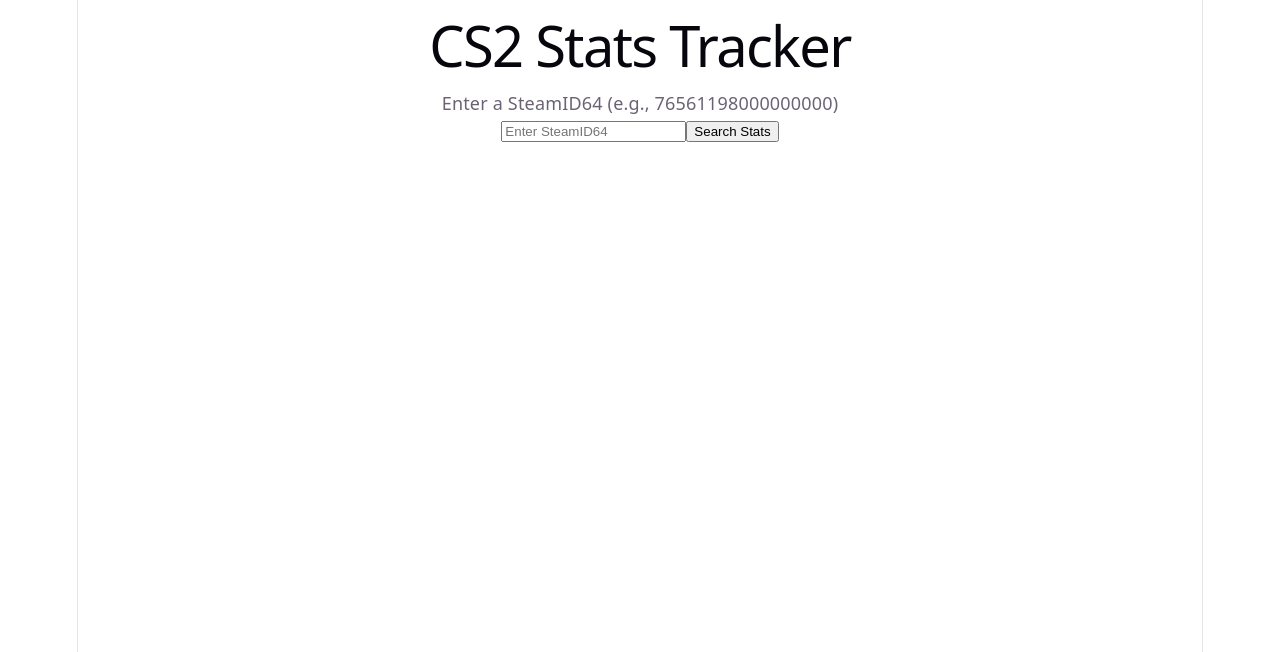
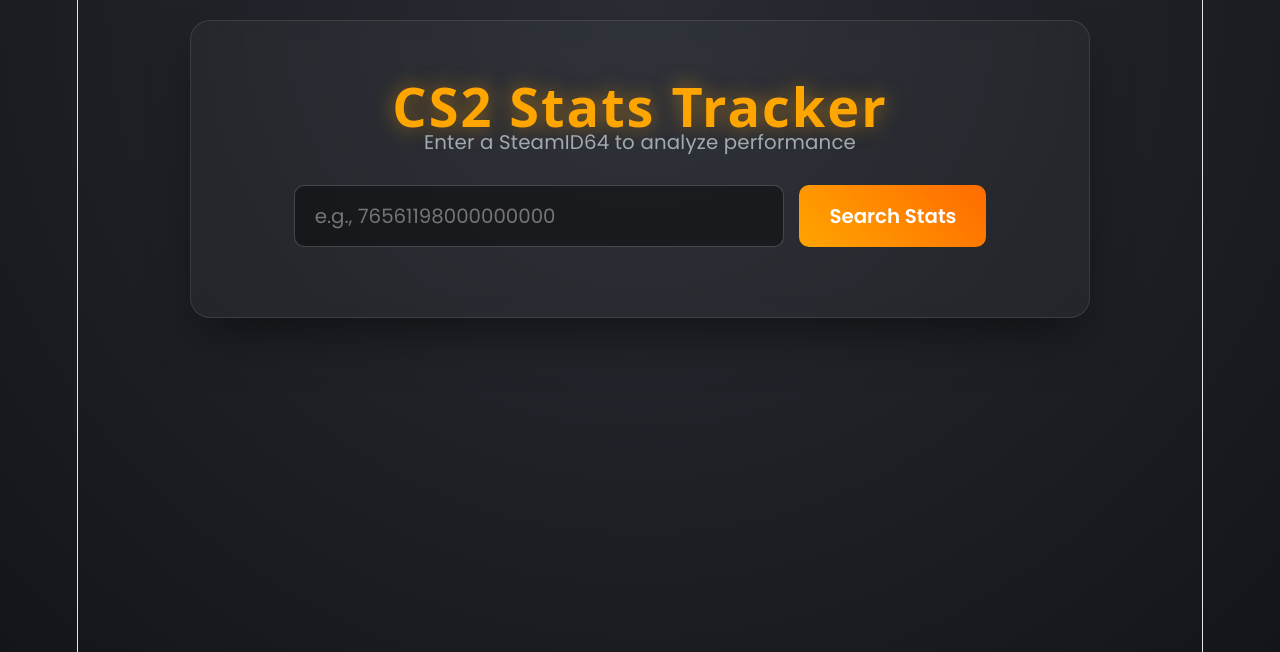
Before and after one commit to vthish/CS2-stats-tracker, a React (Vite) app: page / in a window 1280 px wide. Shown: the top 652 px of the page. Built offline with nearby package versions, Linux system fonts and the light colour scheme.

Commit message:
UI Upgrade: Added Glassmorphism, Animations and Loading State

```diff
--- a/src/App.css
+++ b/src/App.css
@@ -1,184 +1,197 @@
-.counter {
-  font-size: 16px;
-  padding: 5px 10px;
-  border-radius: 5px;
-  color: var(--accent);
-  background: var(--accent-bg);
-  border: 2px solid transparent;
-  transition: border-color 0.3s;
-  margin-bottom: 24px;
+/* Add Google Fonts*/
+@import url('https://fonts.googleapis.com/css2?family=Poppins:wght@400;600;800&display=swap');
 
-  &:hover {
-    border-color: var(--accent-border);
+* {
+  box-sizing: border-box;
+  margin: 0;
+  padding: 0;
+  font-family: 'Poppins', sans-serif;
+}
+
+body {
+  /* Dark Theme */
+  background: radial-gradient(circle at top, #2a2d34 0%, #101216 100%);
+  color: #ffffff;
+  min-height: 100vh;
+  display: flex;
+  justify-content: center;
+  align-items: center;
+}
+
+.app-wrapper {
+  width: 100%;
+  padding: 20px;
+  display: flex;
+  justify-content: center;
+}
+
+/* Glassmorphism Effect එක */
+.app-container {
+  background: rgba(255, 255, 255, 0.03);
+  backdrop-filter: blur(10px);
+  border: 1px solid rgba(255, 255, 255, 0.1);
+  border-radius: 20px;
+  padding: 40px;
+  width: 100%;
+  max-width: 900px;
+  box-shadow: 0 25px 50px -12px rgba(0, 0, 0, 0.5);
+  text-align: center;
+}
+
+/* Title Glow Effect */
+.title-glow {
+  font-size: 3rem;
+  font-weight: 800;
+  color: #ffa500; /* CS2 Orange color */
+  text-shadow: 0 0 20px rgba(255, 165, 0, 0.5);
+  margin-bottom: 10px;
+  letter-spacing: 2px;
+}
+
+.subtitle {
+  color: #a0aab2;
+  margin-bottom: 30px;
+  font-size: 1.1rem;
+}
+
+/* Search Box & Button */
+.search-box {
+  display: flex;
+  gap: 15px;
+  justify-content: center;
+  margin-bottom: 30px;
+}
+
+.search-box input {
+  padding: 15px 20px;
+  font-size: 1.1rem;
+  border-radius: 10px;
+  border: 1px solid rgba(255, 255, 255, 0.2);
+  background: rgba(0, 0, 0, 0.4);
+  color: white;
+  width: 60%;
+  outline: none;
+  transition: border-color 0.3s ease;
+}
+
+.search-box input:focus {
+  border-color: #ffa500;
+}
+
+.search-box button {
+  padding: 15px 30px;
+  font-size: 1.1rem;
+  font-weight: 600;
+  border-radius: 10px;
+  border: none;
+  background: linear-gradient(45deg, #ffa500, #ff6b00);
+  color: white;
+  cursor: pointer;
+  transition: transform 0.2s ease, box-shadow 0.2s ease;
+}
+
+.search-box button:hover:not(:disabled) {
+  transform: translateY(-2px);
+  box-shadow: 0 10px 20px rgba(255, 165, 0, 0.4);
+}
+
+.search-box button:disabled {
+  background: #555;
+  cursor: not-allowed;
+  transform: none;
+  box-shadow: none;
+}
+
+/* Error Message */
+.error-message {
+  color: #ff4757;
+  background: rgba(255, 71, 87, 0.1);
+  padding: 15px;
+  border-radius: 10px;
+  border: 1px solid rgba(255, 71, 87, 0.3);
+  margin-bottom: 20px;
+}
+
+/* Stats Cards Grid */
+.stats-container h2 {
+  margin-bottom: 25px;
+  color: #e2e8f0;
+  font-weight: 600;
+  border-bottom: 2px solid rgba(255, 255, 255, 0.1);
+  padding-bottom: 10px;
+  display: inline-block;
+}
+
+.stats-grid {
+  display: grid;
+  grid-template-columns: repeat(auto-fit, minmax(200px, 1fr));
+  gap: 20px;
+}
+
+/* Cards Animation & Styling */
+.stat-card {
+  background: rgba(20, 22, 28, 0.8);
+  padding: 20px;
+  border-radius: 15px;
+  border-left: 4px solid #ffa500;
+  display: flex;
+  flex-direction: column;
+  transition: all 0.3s ease;
+  position: relative;
+  overflow: hidden;
+}
+
+.stat-card:hover {
+  transform: translateY(-8px) scale(1.02);
+  box-shadow: 0 15px 30px rgba(0, 0, 0, 0.4);
+  border-left-color: #00e5ff; /* Blue accent on hover */
+}
+
+.stat-name {
+  font-size: 0.85rem;
+  color: #8b9bb4;
+  margin-bottom: 10px;
+  font-weight: 600;
+}
+
+.stat-value {
+  font-size: 1.8rem;
+  font-weight: 800;
+  color: #ffffff;
+}
+
+/* Fade In Animation */
+.fade-in {
+  animation: fadeIn 0.8s ease-out forwards;
+}
+
+@keyframes fadeIn {
+  from { opacity: 0; transform: translateY(20px); }
+  to { opacity: 1; transform: translateY(0); }
+}
+
+/* Loading Spinner */
+.loader {
+  border: 4px solid rgba(255, 255, 255, 0.1);
+  border-top: 4px solid #ffa500;
+  border-radius: 50%;
+  width: 40px;
+  height: 40px;
+  animation: spin 1s linear infinite;
+  margin: 20px auto;
+}
+
+@keyframes spin {
+  0% { transform: rotate(0deg); }
+  100% { transform: rotate(360deg); }
+}
+
+/* Mobile Responsiveness */
+@media (max-width: 768px) {
+  .search-box {
+    flex-direction: column;
   }
-  &:focus-visible {
-    outline: 2px solid var(--accent);
-    outline-offset: 2px;
+  .search-box input, .search-box button {
+    width: 100%;
   }
 }
-
-.hero {
-  position: relative;
-
-  .base,
-  .framework,
-  .vite {
-    inset-inline: 0;
-    margin: 0 auto;
-  }
-
-  .base {
-    width: 170px;
-    position: relative;
-    z-index: 0;
-  }
-
-  .framework,
-  .vite {
-    position: absolute;
-  }
-
-  .framework {
-    z-index: 1;
-    top: 34px;
-    height: 28px;
-    transform: perspective(2000px) rotateZ(300deg) rotateX(44deg) rotateY(39deg)
-      scale(1.4);
-  }
-
-  .vite {
-    z-index: 0;
-    top: 107px;
-    height: 26px;
-    width: auto;
-    transform: perspective(2000px) rotateZ(300deg) rotateX(40deg) rotateY(39deg)
-      scale(0.8);
-  }
-}
-
-#center {
-  display: flex;
-  flex-direction: column;
-  gap: 25px;
-  place-content: center;
-  place-items: center;
-  flex-grow: 1;
-
-  @media (max-width: 1024px) {
-    padding: 32px 20px 24px;
-    gap: 18px;
-  }
-}
-
-#next-steps {
-  display: flex;
-  border-top: 1px solid var(--border);
-  text-align: left;
-
-  & > div {
-    flex: 1 1 0;
-    padding: 32px;
-    @media (max-width: 1024px) {
-      padding: 24px 20px;
-    }
-  }
-
-  .icon {
-    margin-bottom: 16px;
-    width: 22px;
-    height: 22px;
-  }
-
-  @media (max-width: 1024px) {
-    flex-direction: column;
-    text-align: center;
-  }
-}
-
-#docs {
-  border-right: 1px solid var(--border);
-
-  @media (max-width: 1024px) {
-    border-right: none;
-    border-bottom: 1px solid var(--border);
-  }
-}
-
-#next-steps ul {
-  list-style: none;
-  padding: 0;
-  display: flex;
-  gap: 8px;
-  margin: 32px 0 0;
-
-  .logo {
-    height: 18px;
-  }
-
-  a {
-    color: var(--text-h);
-    font-size: 16px;
-    border-radius: 6px;
-    background: var(--social-bg);
-    display: flex;
-    padding: 6px 12px;
-    align-items: center;
-    gap: 8px;
-    text-decoration: none;
-    transition: box-shadow 0.3s;
-
-    &:hover {
-      box-shadow: var(--shadow);
-    }
-    .button-icon {
-      height: 18px;
-      width: 18px;
-    }
-  }
-
-  @media (max-width: 1024px) {
-    margin-top: 20px;
-    flex-wrap: wrap;
-    justify-content: center;
-
-    li {
-      flex: 1 1 calc(50% - 8px);
-    }
-
-    a {
-      width: 100%;
-      justify-content: center;
-      box-sizing: border-box;
-    }
-  }
-}
-
-#spacer {
-  height: 88px;
-  border-top: 1px solid var(--border);
-  @media (max-width: 1024px) {
-    height: 48px;
-  }
-}
-
-.ticks {
-  position: relative;
-  width: 100%;
-
-  &::before,
-  &::after {
-    content: '';
-    position: absolute;
-    top: -4.5px;
-    border: 5px solid transparent;
-  }
-
-  &::before {
-    left: 0;
-    border-left-color: var(--border);
-  }
-  &::after {
-    right: 0;
-    border-right-color: var(--border);
-  }
-}
--- a/src/App.jsx
+++ b/src/App.jsx
@@ -6,6 +6,8 @@
   const [steamId, setSteamId] = useState('');
   const [stats, setStats] = useState(null);
   const [error, setError] = useState('');
+  const [loading, setLoading] = useState(false);
+
 
   const API_KEY = '169DF1566DD9F3A0FD12DD8AA1736FFA';
   const PROXY_URL = 'https://cors-anywhere.herokuapp.com/';
@@ -18,6 +20,7 @@
 
     setError('');
     setStats(null);
+    setLoading(true);
 
     try {
       const targetUrl = `http://api.steampowered.com/ISteamUserStats/GetUserStatsForGame/v0002/?appid=730&key=${API_KEY}&steamid=${steamId}`;
@@ -31,40 +34,47 @@
     } catch (err) {
       setError('Error fetching data. Please check the Steam ID or API Key.');
       console.error(err);
+    } finally {
+      setLoading(false);
     }
   };
 
   return (
+    <div className="app-wrapper">
       <div className="app-container">
-      <h1>CS2 Stats Tracker</h1>
-      <p>Enter a SteamID64 (e.g., 76561198000000000)</p>
+        <h1 className="title-glow">CS2 Stats Tracker</h1>
+        <p className="subtitle">Enter a SteamID64 to analyze performance</p>
 
         <div className="search-box">
           <input
             type="text"
-          placeholder="Enter SteamID64"
+            placeholder="e.g., 76561198000000000"
             value={steamId}
             onChange={(e) => setSteamId(e.target.value)}
           />
-        <button onClick={fetchStats}>Search Stats</button>
+          <button onClick={fetchStats} disabled={loading}>
+            {loading ? 'Searching...' : 'Search Stats'}
+          </button>
         </div>
 
         {error && <p className="error-message">{error}</p>}
+        {loading && <div className="loader"></div>}
 
-      {stats && (
-        <div className="stats-container">
-          <h2>Player Statistics</h2>
+        {stats && !loading && (
+          <div className="stats-container fade-in">
+            <h2>Combat Statistics</h2>
             <div className="stats-grid">
               {stats.slice(0, 15).map((stat, index) => (
                 <div className="stat-card" key={index}>
                   <span className="stat-name">{stat.name.replace(/_/g, ' ').toUpperCase()}</span>
-                <span className="stat-value">{stat.value}</span>
+                  <span className="stat-value">{stat.value.toLocaleString()}</span>
                 </div>
               ))}
             </div>
           </div>
         )}
       </div>
+    </div>
   );
 }
 
```
Lines whose indentation alone changed are shown as unchanged.
